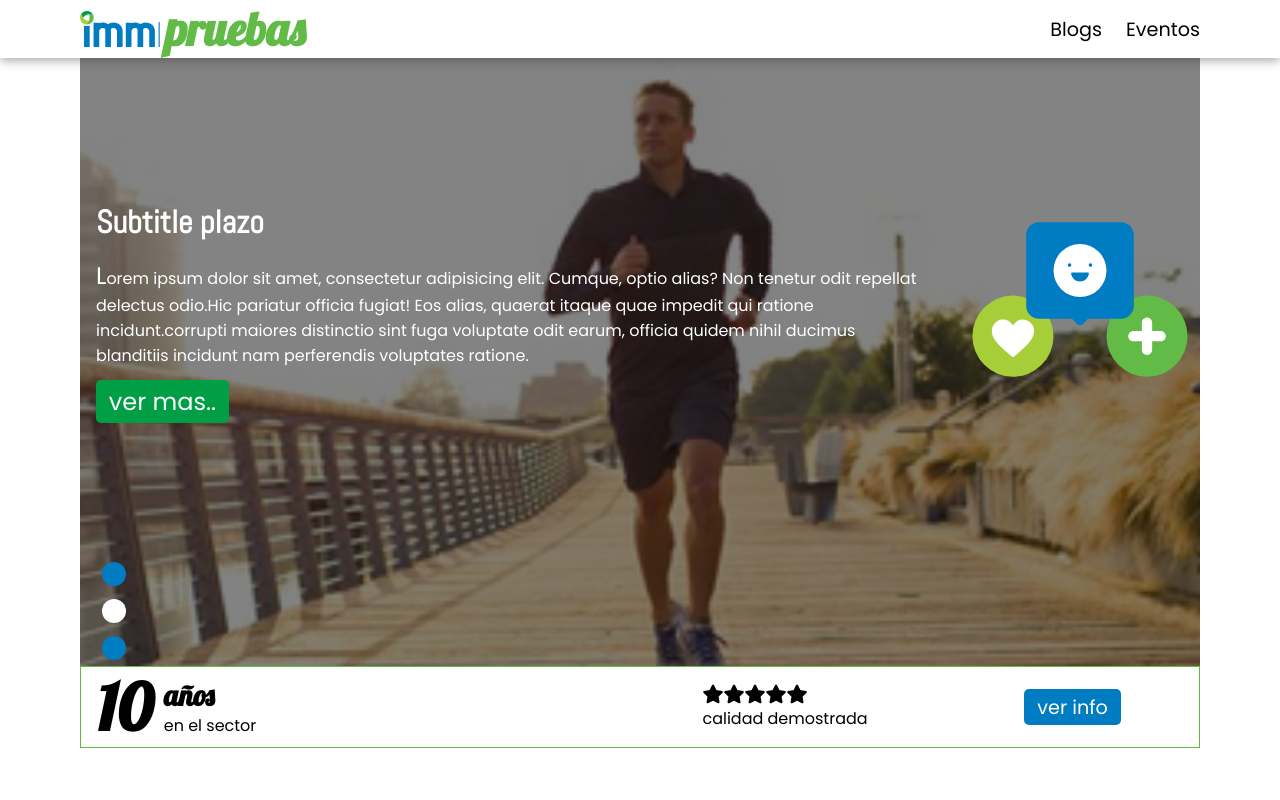
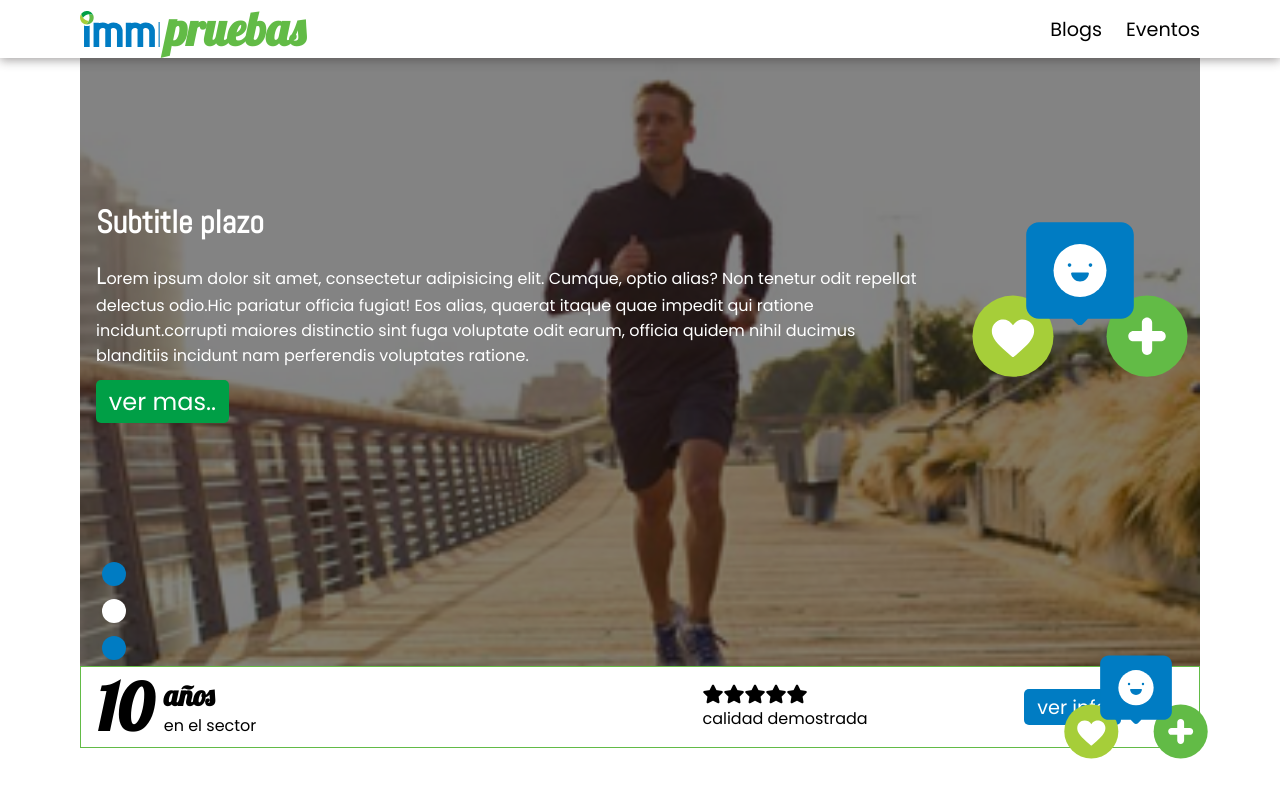
Before and after one commit to jhonlcp1997/pruebas-01V2-immetabolico, a Next.js app: page / in a window 1280 px wide. Shown: the top 800 px of the page. Built offline with nearby package versions, Linux system fonts and the light colour scheme.

Commit message:
add spanbuttons

```diff
--- a/pages/index.tsx
+++ b/pages/index.tsx
@@ -4,6 +4,7 @@ import { ViewBlogs } from "../ui/blogs/ViewBlogs";
 import { BannerMapOne, BannerOffOne, FooterOne, HeaderOne, JumbotronOne, MainOne, SpanBarOne } from "../ui/components";
 import { FormContacUs } from "../ui/components/forms/FormContacUs";
 import { SectionWhoWeAre } from "../ui/components/sections/SectionWhoWeAre";
+import { SpanButtonCall } from "../ui/components/spanBars/SpanButtonCall";
 
 interface Props {
   imm: string,
@@ -38,6 +39,8 @@ const Home: NextPage<Props>=({imm}) => {
 
         <FormContacUs />
 
+        <SpanButtonCall />
+
         <FooterOne />
 
       </HeadLayoutOne>
--- a/styles/pages/index.scss
+++ b/styles/pages/index.scss
@@ -16,4 +16,6 @@
 
 @import "../ui/components/forms/FormContacUs.scss";
 
+@import "../ui/components/spanBars/spanButtonCall.scss";
+
 @import "../ui/components/footers/FooterOne";
--- /dev/null
+++ b/styles/ui/components/spanBars/spanButtonCall.scss
@@ -0,0 +1,10 @@
+.span-button-call{
+  position: fixed;
+  z-index: 100;
+  bottom: 3vh;
+  right: 5vw;
+
+  img{
+    width: 10rem;
+  }
+}
--- /dev/null
+++ b/ui/components/spanBars/SpanButtonCall.tsx
@@ -0,0 +1,8 @@
+
+export const SpanButtonCall = () => {
+  return (
+    <>
+      <a className="span-button-call" href="tel:931283810"><img src="/image/endo-f3.svg" alt="img" /></a>
+    </>
+  )
+}
--- /dev/null
+++ b/ui/components/spanBars/SpanButtonFacebook.tsx
@@ -0,0 +1,6 @@
+
+export const SpanButtonFacebook = () => {
+  return (
+    <div>SpanButtonFacebook</div>
+  )
+}
```
